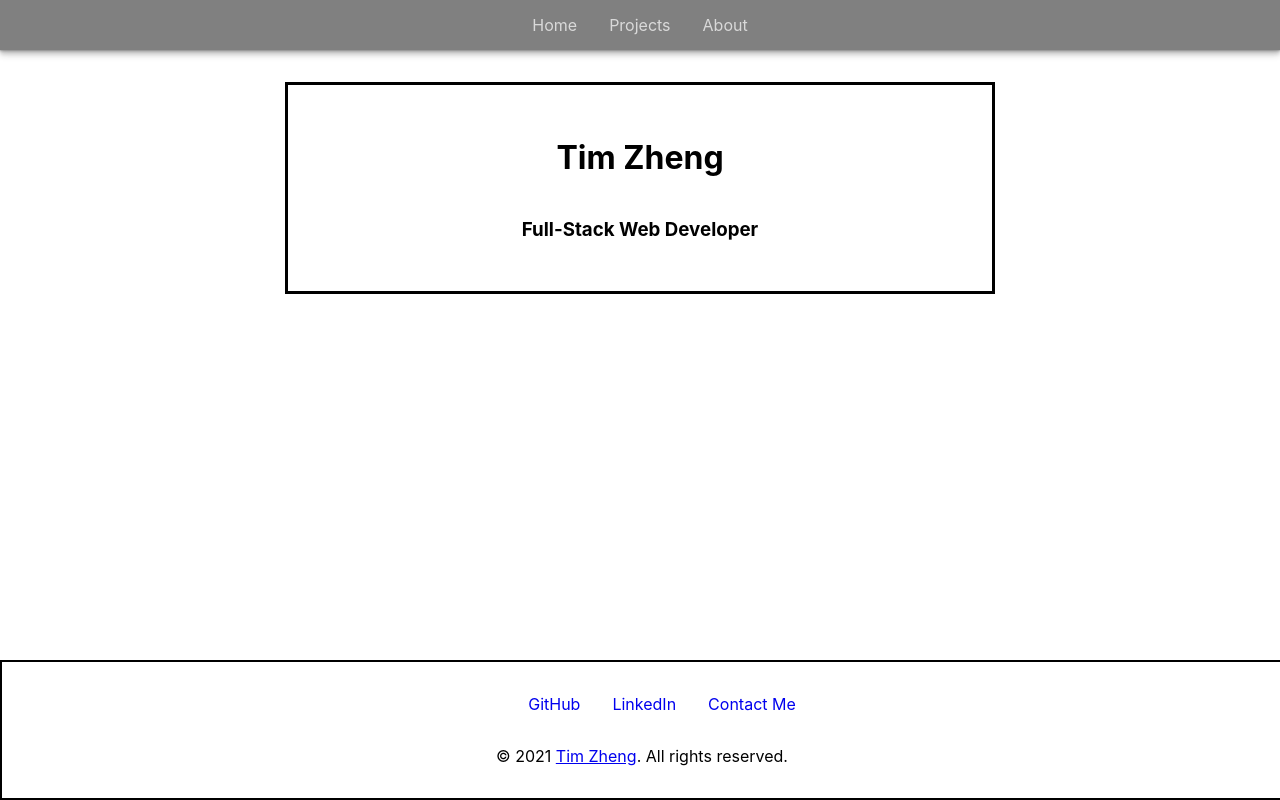
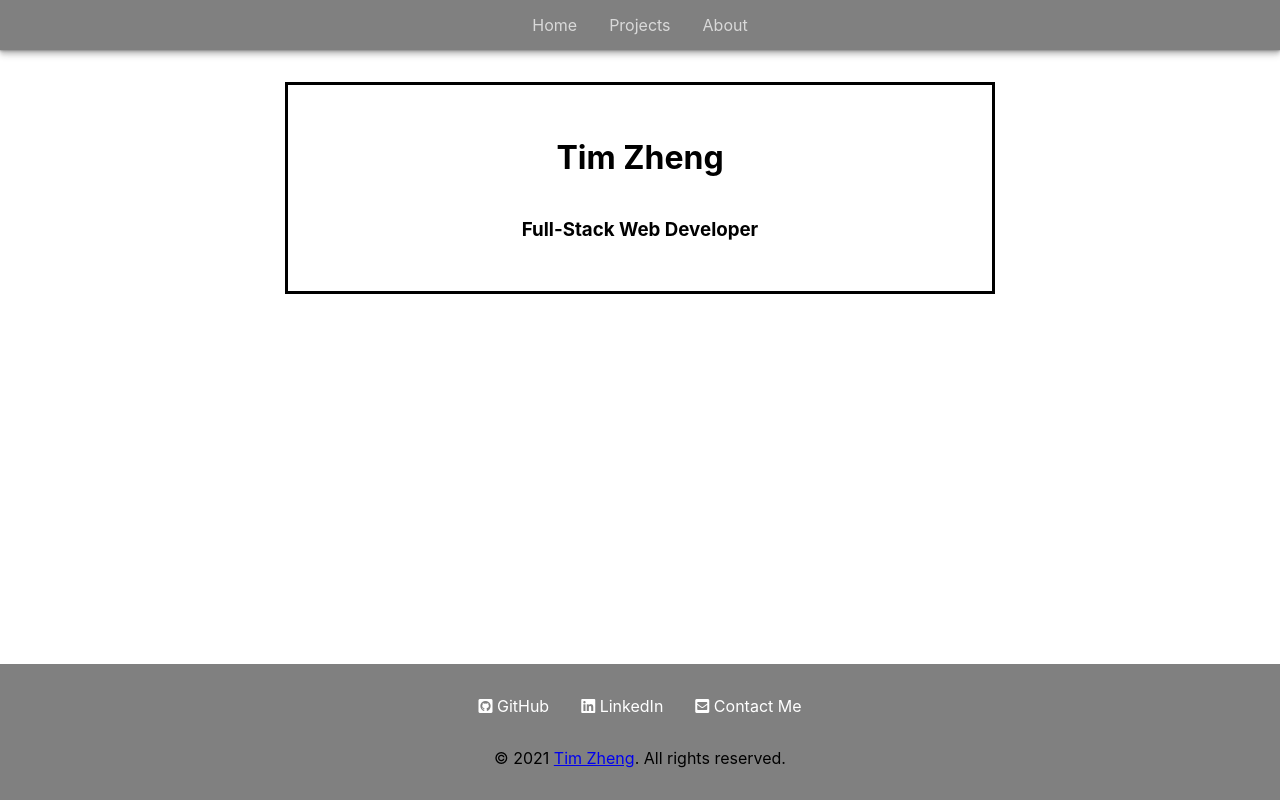
Before and after one commit to Tzheng456/Tim-Portfolio, a React (Create React App) app: page / in a window 1280 px wide. Built offline with nearby package versions, Linux system fonts and the light colour scheme.

Commit message:
fix fontawesome link and footer style

```diff
--- a/public/index.html
+++ b/public/index.html
@@ -14,6 +14,13 @@
       user's mobile device or desktop. See https://developers.google.com/web/fundamentals/web-app-manifest/
     -->
     <!-- <link rel="manifest" href="%PUBLIC_URL%/manifest.json" /> -->
+    <link
+      rel="stylesheet"
+      href="https://cdnjs.cloudflare.com/ajax/libs/font-awesome/5.15.4/css/all.min.css"
+      integrity="sha512-1ycn6IcaQQ40/MKBW2W4Rhis/DbILU74C1vSrLJxCq57o941Ym01SwNsOMqvEBFlcgUa6xLiPY/NS5R+E6ztJQ=="
+      crossorigin="anonymous"
+      referrerpolicy="no-referrer"
+    />
     <!--
       Notice the use of %PUBLIC_URL% in the tags above.
       It will be replaced with the URL of the `public` folder during the build.
--- a/src/components/Footer.jsx
+++ b/src/components/Footer.jsx
@@ -3,20 +3,17 @@ import "./Footer.scss";
 export default function Footer(props) {
   return (
     <div className="footer-container">
-      <ul className="social-links-container">
-        <li className="social-link-item">
-
-          <a className="link-item" href="http://github.com/Tzheng456"><i className="fa-brands fa-github-square"></i>GitHub</a>
-        </li>
-        <li className="social-link-item">
-          <i className="fa-brands fa-linkedin"></i>
-          <a className="link-item" href="https://www.linkedin.com/in/tim-zheng-084510217/">LinkedIn</a>
-        </li>
-        <li className="social-link-item">
-          <i className="fa-solid fa-square-envelope"></i>
-          <a className="link-item" href="mailto:Tzheng456@gmail.com">Contact Me</a>
-        </li>
-      </ul>
+      <div className="social-links-container">
+        <div className="social-link-item">
+          <a className="link-item" href="http://github.com/Tzheng456"><i className="fab fa-github-square"></i> GitHub</a>
+        </div>
+        <div className="social-link-item">
+          <a className="link-item" href="https://www.linkedin.com/in/tim-zheng-084510217/"><i className="fab fa-linkedin"></i> LinkedIn</a>
+        </div>
+        <div className="social-link-item">
+          <a className="link-item" href="mailto:Tzheng456@gmail.com"><i className="fas fa-envelope-square"></i> Contact Me</a>
+        </div>
+      </div>
       <div className="copyright-msg">
         <p>
           © 2021 <a href="http://github.com/Tzheng456">Tim Zheng</a>. All rights reserved.
--- a/src/components/Footer.scss
+++ b/src/components/Footer.scss
@@ -2,11 +2,13 @@
   display: flex;
   list-style-type: none;
   margin-bottom: 0;
+  margin-top: 1em;
   // border: 2px solid black;
 }
 
 .link-item {
   text-decoration: none;
+  color: white;
 }
 
 .social-link-item {
@@ -27,7 +29,8 @@
   position: fixed;
   bottom: 0;
   left: 0;
-  border: 2px solid black;
+  // border: 2px solid black;
+  background-color: grey;
   margin: auto;
   width: 100%;
 }
```
